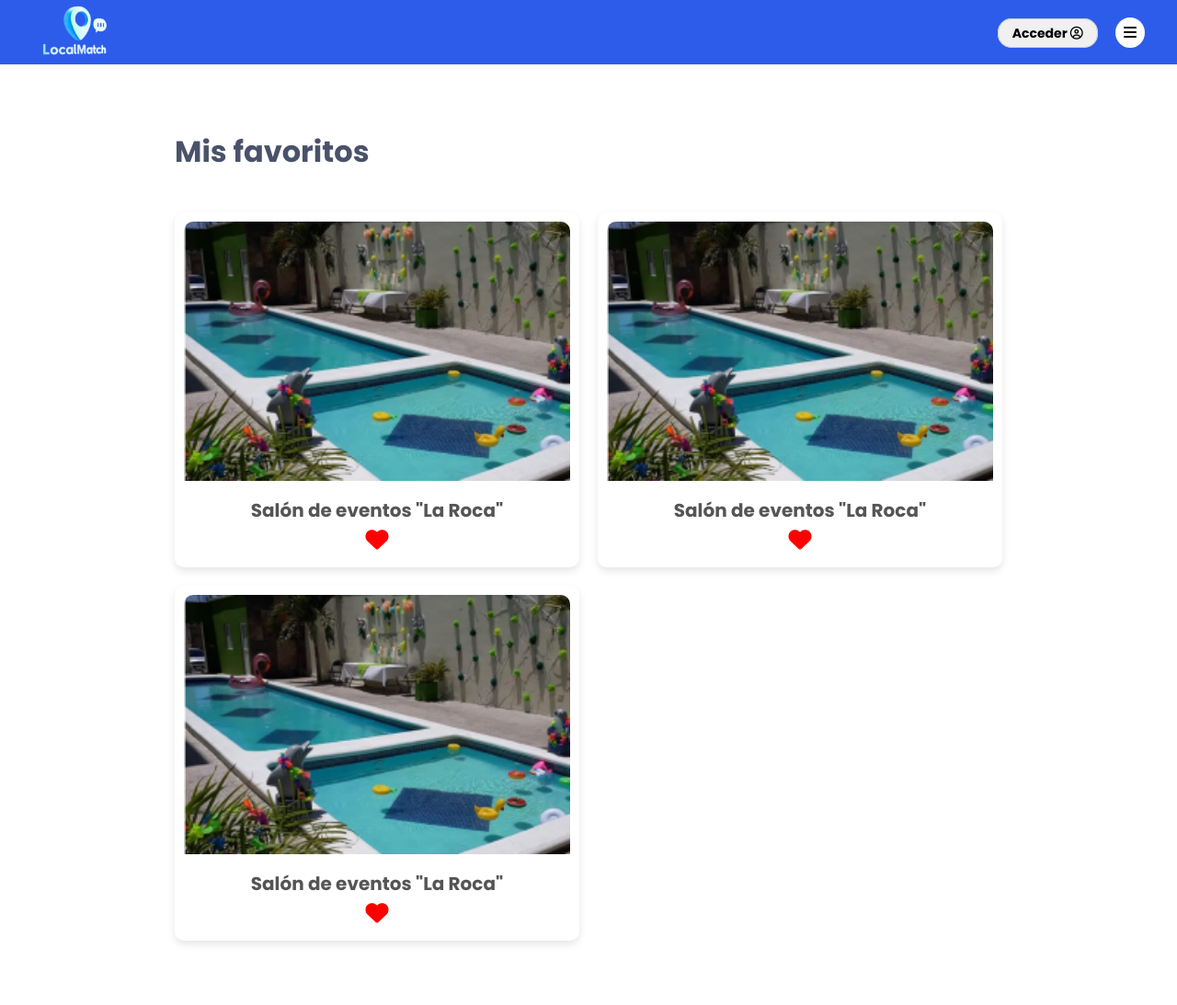
After one commit to jassielCOTA12/LocalEventos, a PHP site: page /misFavoritos.html in a window 1280 px wide. The commit adds this page. Shown: the whole page at 92% size. Run offline with PHP 8.4, Linux system fonts and the light colour scheme; some libraries are stand-ins or nearby versions.

Commit message:
Dropdown

```diff
--- /dev/null
+++ b/misFavoritos.html
@@ -0,0 +1,53 @@
+<!DOCTYPE html>
+<html lang="en">
+<head>
+    <meta charset="UTF-8">
+    <meta name="viewport" content="width=device-width, initial-scale=1.0">
+    <title>Mis favoritos</title>
+    <link href="https://fonts.googleapis.com/css2?family=Poppins:wght@200;300;400;500;700;800;900&display=swap" rel="stylesheet">
+    <link rel="stylesheet" href="https://cdnjs.cloudflare.com/ajax/libs/font-awesome/6.6.0/css/all.min.css" /><!---importacion de font awsome para logos -->
+    <link rel="stylesheet" href="styles.css">
+    <link rel="stylesheet" href="stylesMedia.css">
+</head>
+<body class="misFavoritos">
+    <div class="contenedor-gen">
+        <header class="header-gen">
+            <a href="inicio.html"><img src="imagenes/logo.png" class="logoHeader-gen" alt="LOGO"></a>
+            <div class="derechaHeader-gen">
+                <a href="login.html" class="btnAcceder-gen">Acceder  <span><i class="fa-regular fa-circle-user"></i></span></a>
+
+                <div class="dropdown">
+                        <a href="##" class="btnBarras-gen"><i class="fa-solid fa-bars"></i></a>
+                        <div class="dropdown-content">
+                            <a href="misDatos.html">Mis datos</a>
+                            <a href="misReservas.html">Mis reservas</a>
+                            <a href="misFavoritos.html">Mis favoritos</a>
+                        </div>
+                    </div>
+            </div>
+        </header>
+        <div class="panelCentral-favoritos">
+            <div class="panelContenedorDatos">
+                <h1 class="title-misDatos">Mis favoritos</h1>
+                <div id="parteInferiorGrid-gen">
+                    <article class="localCard-gen">
+                        <img src="imagenes/ImgLocal1.png" alt="imagen de local no cargada">
+                        <h3>Salón de eventos "La Roca"</h3>
+                        <p><span><i class="fa-solid fa-heart"></i></span></p>
+                    </article>
+                    <article class="localCard-gen">
+                        <img src="imagenes/ImgLocal1.png" alt="imagen de local no cargada">
+                        <h3>Salón de eventos "La Roca"</h3>
+                        <p><span><i class="fa-solid fa-heart"></i></span></p>
+                    </article>
+                    <article class="localCard-gen">
+                        <img src="imagenes/ImgLocal1.png" alt="imagen de local no cargada">
+                        <h3>Salón de eventos "La Roca"</h3>
+                        <p><span><i class="fa-solid fa-heart"></i></span></p>
+                    </article>
+            </div>
+        </div>
+    </div>
+
+</body>
+</html>
--- a/styles.css
+++ b/styles.css
@@ -561,3 +561,125 @@ body.login .panelCentral-gen{
         .panelContenedorDatos{
             width: 100%;
         }
+
+
+         /* ===== misReservas.html ======*/
+         .panelCentral-Reservas{
+            display: flex;
+            flex-direction: column;
+            align-items: flex-start;
+            padding: 50px 170px;
+            align-items: center;
+            color: var(--color-gris-texto);
+            max-width: 100%;
+         }
+         .title-misDatos{
+            padding-left: 20px;
+         }
+         .misReservas #parteInferiorGrid-gen{
+            max-width: 100%;
+            margin-right: 0;
+         }
+
+          /* ===== misFavoritos.html ======*/
+          .panelCentral-favoritos{
+            display: flex;
+            flex-direction: column;
+            align-items: flex-start;
+            padding: 50px 170px;
+            align-items: center;
+            color: var(--color-gris-texto);
+            max-width: 100%;
+         }
+         .misFavoritos #parteInferiorGrid-gen{
+            max-width: 100%;
+            margin-right: 0;
+         }
+         .fa-heart{
+            color: red;
+            font-size: 25px;
+         }
+
+
+          /* ===== Dropdown ======*/
+         .dropdown, .dropdown-filtro {
+            position: relative;
+            display: inline-block;
+          }
+
+        .dropdown-content {
+        display: none;
+        position: absolute;
+        background-color: white;
+        min-width: 150px;
+        box-shadow: 0px 8px 16px 0px rgba(0,0,0,0.2);
+        padding: 12px 16px;
+        z-index: 1;
+        left: -130px;
+        top:27px;
+
+        border-radius:20px;
+        text-align: justify;
+        border: 1px solid var(--color-fondoGris);
+        font-family:  'Poppins', sans-serif; ;
+        }
+
+        .dropdown-content a, .dropdown-content-filtro a{
+            padding: 5px;
+        }
+        .dropdown-content a:hover{
+            background-color: var(--color-fondoGris);
+            border-radius: 5px;
+
+        }
+        .dropdown-content-filtro a:hover{
+            background-color: var(--color-fondoGris);
+            border-radius: 5px;
+        }
+
+        .dropdown:hover .dropdown-content {
+            display: flex;
+            flex-direction: column;
+          }
+
+          .dropdown-filtro:hover .dropdown-content-filtro{
+            display: block;
+          }
+
+          .dropdown-content-filtro {
+            display: none;
+            position: absolute;
+            background-color: white;
+            min-width: 200px;
+            box-shadow: 0px 8px 16px 0px rgba(0,0,0,0.2);
+            padding: 12px 16px;
+            z-index: 1;
+            left: -130px;
+            top:27px;
+
+            border-radius:20px;
+            text-align: justify;
+            border: 1px solid var(--color-fondoGris);
+            font-family:  'Poppins', sans-serif; ;
+            }
+
+            .categorias-filtro{
+                width: 80%;
+                margin-left: 20px;
+            }
+
+            .btnFiltro{
+                padding: 10px;
+                margin-top: 10px;
+                border-top: 1px solid var(--color-fondoGris);
+            }
+            .btnAplicarFiltro{
+                background-color: var(--color-primario);
+                color: white;
+                border-radius: 20px;
+            }
+
+            .btnAplicarFiltro:hover{
+                background-color: var(--color-hover);
+                color: white;
+            }
--- a/stylesMedia.css
+++ b/stylesMedia.css
@@ -162,6 +162,21 @@
 
     }
 
+
+    /* ===== misReservas.html ======*/
+    .misReservas .panelCentral-Reservas{
+        max-width: 100%;
+        margin-right: 0;
+        padding: 50px;
+     }
+
+     /* ===== misFavoritos.html ======*/
+    .misFavoritos .panelCentral-favoritos{
+        max-width: 100%;
+        margin-right: 0;
+        padding: 50px;
+     }
+
 }
 
 
@@ -223,4 +238,13 @@
     .btnPago{
         padding: 10px;
     }
+
+    /* ===== misReservas.html ======*/
+    .misReservas .panelCentral-Reservas{
+        padding: 20px 0;
+     }
+     /* ===== misFavoritos.html ======*/
+     .misFavoritos .panelCentral-favoritos{
+        padding: 20px 0;
+     }
 }
```
Also changed, not shown: inicio.html (+42 -3 lines), misDatos.html (+9 -1 lines), misReservas.html (added, +55 -0 lines).
